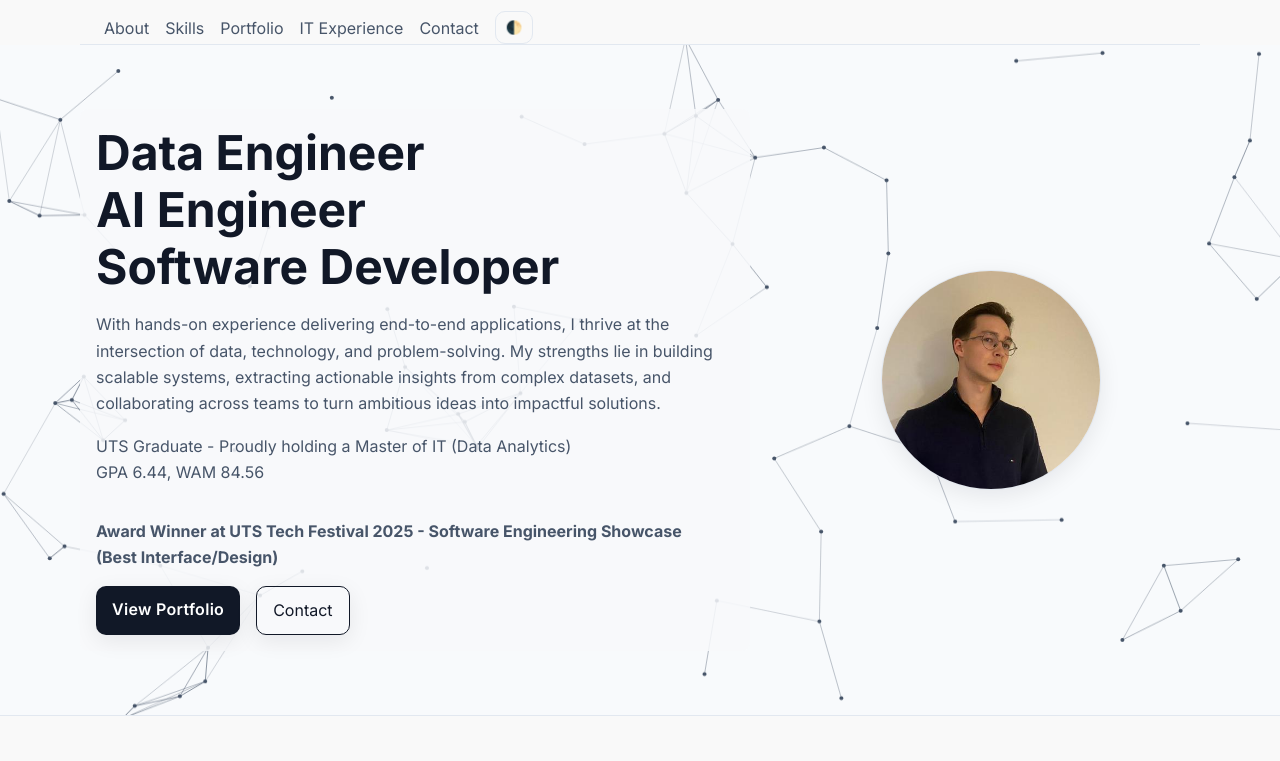
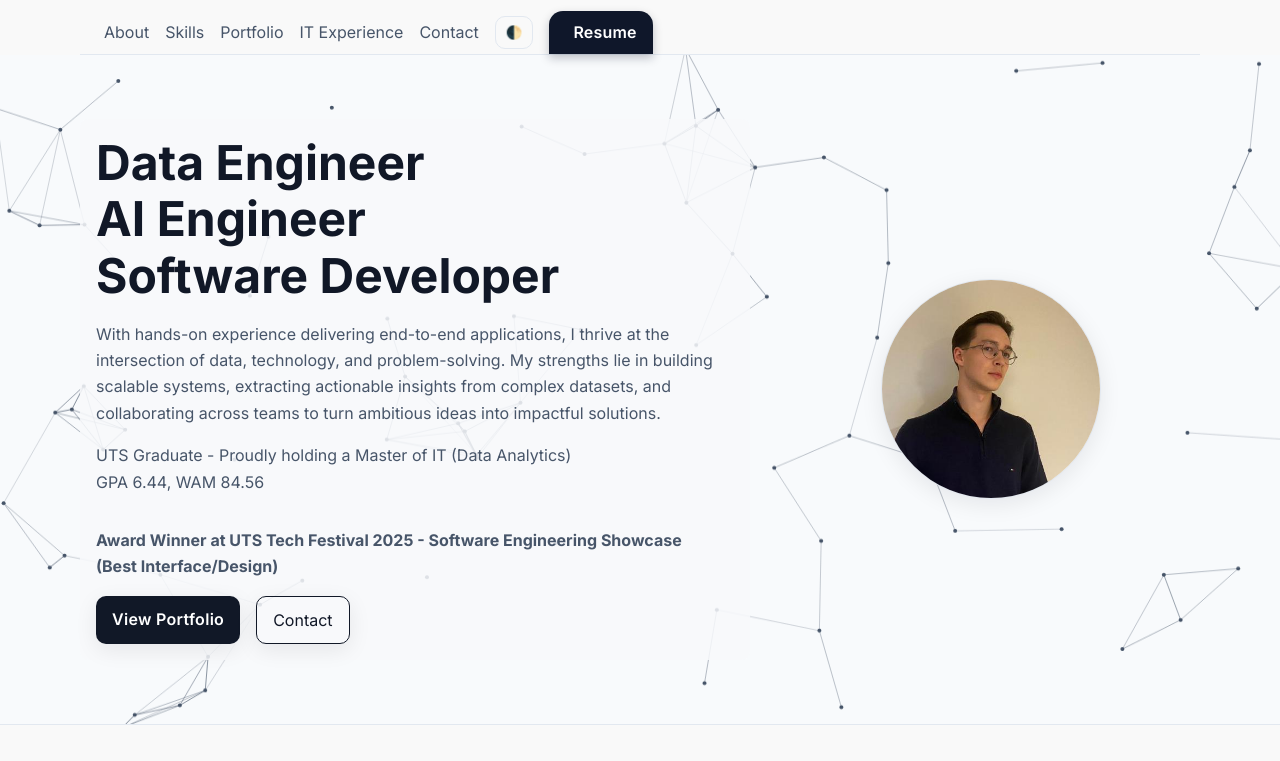
Before and after one commit to Matiimov/Matiimov.github.io, a plain HTML site: page index.html in a window 1280 px wide. Shown: the part 63-824 px from the top of the page. Drawn offline with Linux system fonts and the light colour scheme.

Commit message:
Resume + small fixes

```diff
--- a/index.html
+++ b/index.html
@@ -407,6 +407,29 @@
           >
             🌓
           </button>
+          <nav class="site-nav">
+            <div class="nav-links">
+              <a
+                href="./assets/Mateusz_Wichtowski_Resume.pdf"
+                class="resume-cta"
+                target="_blank"
+                rel="noopener"
+              >
+                <!-- optional icon -->
+                <svg
+                  aria-hidden="true"
+                  viewBox="0 0 24 24"
+                  class="resume-cta__icon"
+                >
+                  <path
+                    fill="currentColor"
+                    d="M12 3a1 1 0 0 1 1 1v8.59l2.3-2.3a1 1 0 1 1 1.4 1.42l-4 4a1 1 0 0 1-1.4 0l-4-4a1 1 0 1 1 1.4-1.42L11 12.6V4a1 1 0 0 1 1-1zM5 19a1 1 0 0 0 1 1h12a1 1 0 1 0 0-2H6a1 1 0 0 0-1 1z"
+                  />
+                </svg>
+                Resume
+              </a>
+            </div>
+          </nav>
         </div>
       </nav>
     </header>
@@ -802,6 +825,13 @@
             rel="noopener"
             >GitHub</a
           >
+          <a
+            href="./assets/Mateusz_Wichtowski_Resume.pdf"
+            class="resume-cta"
+            target="_blank"
+            rel="noopener"
+            >Resume</a
+          >
         </div>
       </section>
     </main>
--- a/style.css
+++ b/style.css
@@ -101,6 +101,81 @@ body {
 }
 .nav-links a:hover {
   color: var(--text);
+}
+/* Light mode styles */
+:root[data-theme="light"] .nav-links .resume-cta {
+  background: #0f172a; /* deep navy */
+  color: #fff;
+  box-shadow: 0 4px 10px rgba(15, 23, 42, 0.25);
+}
+
+/* Dark mode styles (keep your current blue) */
+:root[data-theme="dark"] .nav-links .resume-cta {
+  background: #2563eb; /* strong blue */
+  color: #fff;
+  box-shadow: 0 4px 10px rgba(37, 99, 235, 0.25);
+}
+
+.nav-links .resume-cta {
+  margin-left: auto;
+  display: inline-flex;
+  align-items: center;
+  gap: 8px;
+  padding: 8px 16px;
+  border-top-left-radius: var(--radius);
+  border-top-right-radius: var(--radius);
+  border-bottom-left-radius: 0;
+  border-bottom-right-radius: 0;
+  font-weight: 600;
+  letter-spacing: 0.2px;
+  text-decoration: none;
+  background: var(--primary); /* your dark/nav color */
+  color: #fff;
+  box-shadow: 0 4px 10px rgba(0, 0, 0, 0.15);
+  transition: transform 0.15s ease, box-shadow 0.2s ease, background 0.2s ease;
+}
+
+.resume-cta {
+  display: inline-flex;
+  align-items: center;
+  gap: 8px;
+  padding: 8px 16px;
+  border-radius: var(--radius); /* match LinkedIn & GitHub shape */
+  font-weight: 600;
+  letter-spacing: 0.2px;
+  text-decoration: none;
+  transition: transform 0.15s ease, box-shadow 0.2s ease, background 0.2s ease;
+}
+
+/* Light / Dark colors */
+:root[data-theme="light"] .resume-cta {
+  background: #0f172a; /* deep navy in light mode */
+  color: #fff;
+  box-shadow: 0 4px 10px rgba(15, 23, 42, 0.25);
+}
+:root[data-theme="light"] .resume-cta:hover {
+  background: #1e293b;
+}
+
+:root[data-theme="dark"] .resume-cta {
+  background: #3b82f6; /* bright blue in dark mode */
+  color: #fff;
+  box-shadow: 0 6px 16px rgba(59, 130, 246, 0.35);
+}
+:root[data-theme="dark"] .resume-cta:hover {
+  background: #2563eb;
+}
+
+/* Only the navbar version needs to be pushed right */
+.nav-links .resume-cta {
+  margin-left: auto;
+}
+
+/* Contact buttons row (if not already) */
+.contact-links {
+  display: flex;
+  gap: 12px;
+  flex-wrap: wrap;
 }
 .theme-toggle {
   border: 1px solid var(--border);
```
Also changed, not shown: 1 other file.
